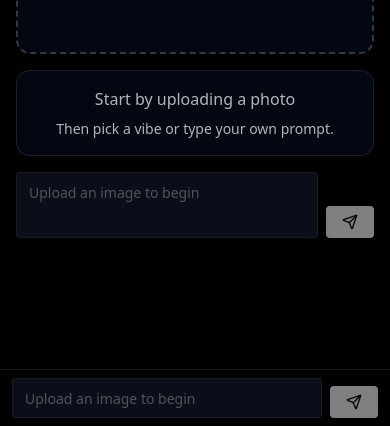
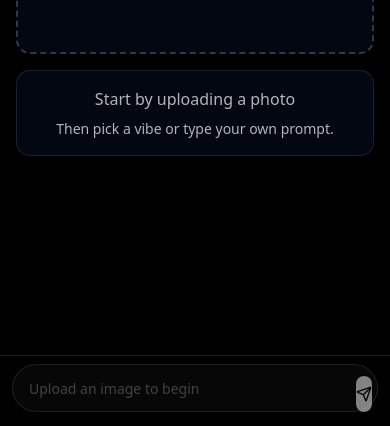
Before and after one commit to KathrynLamb/spookify-my-art, a Next.js app: page /upload in a window 390 px wide. Shown: the part 418-844 px from the top of the page. Built offline with nearby package versions, Linux system fonts and the light colour scheme.

Commit message:
mobile layout

```diff
--- a/src/app/products/page.tsx
+++ b/src/app/products/page.tsx
@@ -19,7 +19,7 @@ const isHttpUrl = (s: string) => /^https?:\/\//i.test(s);
 const PRINT_AT_HOME = {
   title: 'Print at home',
   productUid: 'print-at-home',
-  prices: { GBP: 16.99, USD: 19.99, EUR: 18.99 },
+  prices: { GBP: 6.99, USD: 9.99, EUR: 8.99 },
 };
 
 /* ---------- Types ---------- */
--- a/src/app/upload/UploadClient.tsx
+++ b/src/app/upload/UploadClient.tsx
@@ -143,27 +143,74 @@ async function shrinkDataUrlIfNeeded(durl: string, maxDim = 2400, quality = 0.88
   return canvas.toDataURL('image/jpeg', quality);
 }
 
-async function ensurePublicUrl(current: string, givenImageId: string) {
-  if (isHttpUrl(current)) return current;
+/**
+ * Uploads a file (Blob or File) to /api/upload-spooky with progress reporting.
+ * Returns the public URL.
+ */
+/* ===================== Upload Helper ===================== */
+async function uploadWithProgress(
+  blob: Blob,
+  filename: string,
+  onProgress: (pct: number) => void
+): Promise<string> {
+  return new Promise((resolve, reject) => {
+    const xhr = new XMLHttpRequest();
+    const fd = new FormData();
+    fd.append('file', blob, filename);
 
-  const safeDataUrl = await shrinkDataUrlIfNeeded(current, 1600, 0.85);
+    xhr.open('POST', '/api/upload-spooky', true);
 
-  // convert to blob and upload as FormData
+    xhr.upload.onprogress = (evt) => {
+      if (evt.lengthComputable) {
+        const pct = Math.round((evt.loaded / evt.total) * 100);
+        onProgress(pct);
+      }
+    };
+
+    xhr.onload = () => {
+      try {
+        if (xhr.status >= 200 && xhr.status < 300) {
+          const json = JSON.parse(xhr.responseText);
+          if (json.url) resolve(json.url);
+          else reject(new Error(json.error || 'Upload failed'));
+        } else {
+          reject(new Error(`HTTP ${xhr.status}: ${xhr.responseText}`));
+        }
+      } catch (err) {
+        reject(err instanceof Error ? err : new Error(String(err)));
+      }
+    };
+
+    xhr.onerror = () => reject(new Error('Network error during upload'));
+    xhr.send(fd);
+  });
+}
+
+/* ===================== ensurePublicUrl ===================== */
+function useEnsurePublicUrl() {
+  const [isUploading, setIsUploading] = useState(false);
+  const [uploadProgress, setUploadProgress] = useState(0);
+
+  const ensurePublicUrl = useCallback(async (current: string, givenImageId: string) => {
+    if (/^https?:\/\//i.test(current)) return current;
+
+    const safeDataUrl = current; // optional shrink step skipped for brevity
     const blob = await (await fetch(safeDataUrl)).blob();
-  const fd = new FormData();
-  fd.append('file', blob, `spookified-${givenImageId}.jpg`);
 
-  const res = await fetch('/api/upload-spooky', {
-    method: 'POST',
-    body: fd,
+    setUploadProgress(0);
+    setIsUploading(true);
+
+    try {
+      const url = await uploadWithProgress(blob, `spookified-${givenImageId}.jpg`, (pct) => {
+        setUploadProgress(pct);
       });
+      return url;
+    } finally {
+      setIsUploading(false);
+    }
+  }, []);
 
-  const text = await res.text();
-  if (!res.ok) throw new Error(`HTTP ${res.status} /api/upload-spooky\n${text}`);
-
-  const j = JSON.parse(text) as { url?: string; error?: string };
-  if (!j?.url) throw new Error(j?.error || 'Upload failed');
-  return j.url;
+  return { ensurePublicUrl, isUploading, uploadProgress };
 }
 
 
@@ -208,6 +255,11 @@ export default function UploadWithChatPage() {
   // product selection handoff (design-first path)
   const [pending, setPending] = useState<PendingSelection | null>(null);
   const [askedOrientation, setAskedOrientation] = useState(false);
+
+//   const [isUploading, setIsUploading] = useState(false);
+// const [uploadProgress, setUploadProgress] = useState(0);
+const { ensurePublicUrl, isUploading, uploadProgress } = useEnsurePublicUrl();
+
 
   useEffect(() => {
     if (!plan || askedOrientation || plan.orientation) return;
@@ -683,7 +735,7 @@ const generate = async () => {
 
           {originalDataUrl ? (
             <div className="bg-gray-950 rounded-xl p-3 md:p-4 border border-white/10 flex-1 min-h-0">
-              <div className="relative w-full h-full aspect-square border border-white/10 rounded overflow-hidden bg-black">
+<div className="relative w-full aspect-square border border-white/10 rounded overflow-hidden bg-black">
            {/* Desktop/Tablet: drag slider. Mobile: tap toggle */}
                 {spookified ? (
                   <>
@@ -744,6 +796,12 @@ const generate = async () => {
                     sizes="(max-width: 1024px) 100vw, 50vw"
                     priority
                   />
+                )}
+
+              {isUploading && (
+                <div className="absolute bottom-3 left-1/2 -translate-x-1/2 bg-black/70 px-3 py-1 text-xs rounded-full border border-white/10">
+                  Uploading... {uploadProgress}%
+                </div>
               )}
 
                 {/* Generating overlay */}
@@ -845,7 +903,32 @@ const generate = async () => {
             <div ref={chatEndRef} />
           </div>
 
-          {/* Desktop/tablet composer (sticky inside panel) */}
+          {/* Quick redo ideas after you already have a spookified result */}
+{spookified && (
+  <div className="bg-gray-950 rounded-xl p-3 border border-white/10">
+    <div className="text-sm text-white/70 mb-2">Want changes? Try a quick tweak or type your own.</div>
+    <div className="flex flex-wrap gap-2">
+      {[
+        'Make it spookier (spookiness 5)',
+        'More subtle and cozy',
+        'Add faint fog + tiny ghost',
+        'Try moonlit blues palette',
+      ].map((t) => (
+        <button
+          key={t}
+          onClick={() => { setInput(t); setTimeout(() => inputRef.current?.focus(), 0); }}
+          className="px-3 py-1.5 text-xs rounded-full border border-white/10 bg-white/5 hover:bg-white/10"
+        >
+          {t}
+        </button>
+      ))}
+    </div>
+  </div>
+)}
+
+
+
+    <div className="hidden md:block">
       <Composer
         desktop
         disabled={!originalDataUrl || chatBusy || generating}
@@ -855,10 +938,12 @@ const generate = async () => {
         inputRef={inputRef}
         autoResize={autoResize}
       />
+    </div>
+
 
           {/* Generate CTA bar (sticks within panel) */}
-            {plan && (
-                <div className="bg-gray-950 rounded-xl p-3 border border-white/10 sticky bottom-0">
+            {plan && !spookified && !generating && (
+              <div className="hidden md:block bg-gray-950 rounded-xl p-3 border border-white/10 sticky bottom-0">
               <button
                       className="w-full px-4 py-2 rounded bg-orange-600 hover:bg-orange-500 disabled:opacity-50"
                       aria-busy={generating}
@@ -941,6 +1026,8 @@ const generate = async () => {
   );
 }
 
+
+
 /* ============== Small subcomponent: Composer ============== */
 function Composer({
   value,
@@ -959,8 +1046,12 @@ function Composer({
   disabled: boolean;
   desktop?: boolean;
 }) {
+  const handleSend = () => {
+    if (!disabled && value.trim()) void onSend();
+  };
+
   return (
-    <div className={`flex gap-2 items-end ${desktop ? '' : ''}`}>
+    <div className={`relative ${desktop ? '' : ''}`}>
       <textarea
         ref={inputRef}
         value={value}
@@ -971,28 +1062,54 @@ function Composer({
         onKeyDown={(e) => {
           if (e.key === 'Enter' && !e.shiftKey) {
             e.preventDefault();
-            if (!disabled && value.trim()) void onSend();
+            handleSend();
           }
         }}
         placeholder={
           disabled
             ? 'Upload an image to begin'
-            : 'Tell me your vibe (e.g., cozy-cute • spookiness 3 • fog + tiny ghost • moonlit blues • no blood)'
+            : 'Tell me your vibe or tweak (e.g., cozy-cute • spookiness 3 • fog + tiny ghost • moonlit blues • no blood)'
         }
-        className="flex-1 px-3 py-2 rounded bg-gray-900 border border-white/10 outline-none disabled:opacity-60 resize-none leading-6 text-sm"
+        className="
+          w-full
+          bg-white/5 border border-white/15
+          rounded-full md:rounded-xl
+          px-4 md:px-4
+          py-3 md:py-3
+          pr-12 md:pr-20
+          text-sm leading-6
+          placeholder-white/40
+          focus:outline-none focus:ring-2 focus:ring-orange-500 focus:border-orange-500
+          disabled:opacity-60 resize-none
+        "
         disabled={disabled}
         rows={2}
         style={{ maxHeight: 160 }}
         aria-label="Chat message"
       />
+
+      {/* Floating send button (icon-only on mobile, shows text on md+) */}
       <button
-        onClick={() => { if (!disabled && value.trim()) void onSend(); }}
+        type="button"
+        onClick={handleSend}
         disabled={disabled || !value.trim()}
-        className="px-4 py-2 rounded bg-white text-black hover:bg-orange-300 disabled:opacity-50 inline-flex items-center gap-2"
         aria-label="Send message"
+        className="
+          absolute
+          right-1.5 bottom-1.5
+          md:right-2 md:bottom-2
+          h-9 md:h-10
+          px-0 md:px-4
+          rounded-full
+          bg-white text-black
+          shadow
+          disabled:opacity-50
+          hover:bg-orange-300
+          inline-flex items-center justify-center gap-2
+        "
       >
         <Send className="h-4 w-4" />
-        <span className="hidden sm:inline">Send</span>
+        <span className="hidden md:inline text-sm font-medium">Send</span>
       </button>
     </div>
   );
```
Lines whose indentation alone changed are shown as unchanged.
